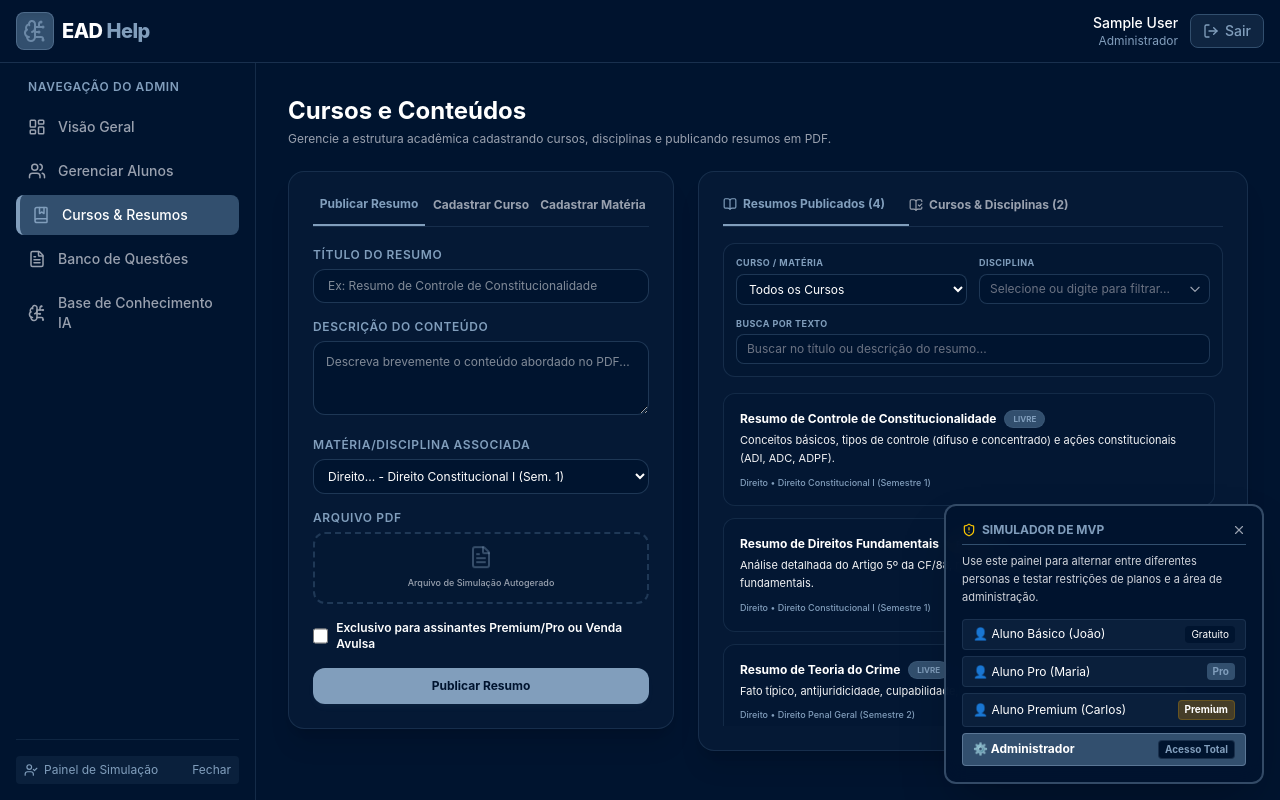
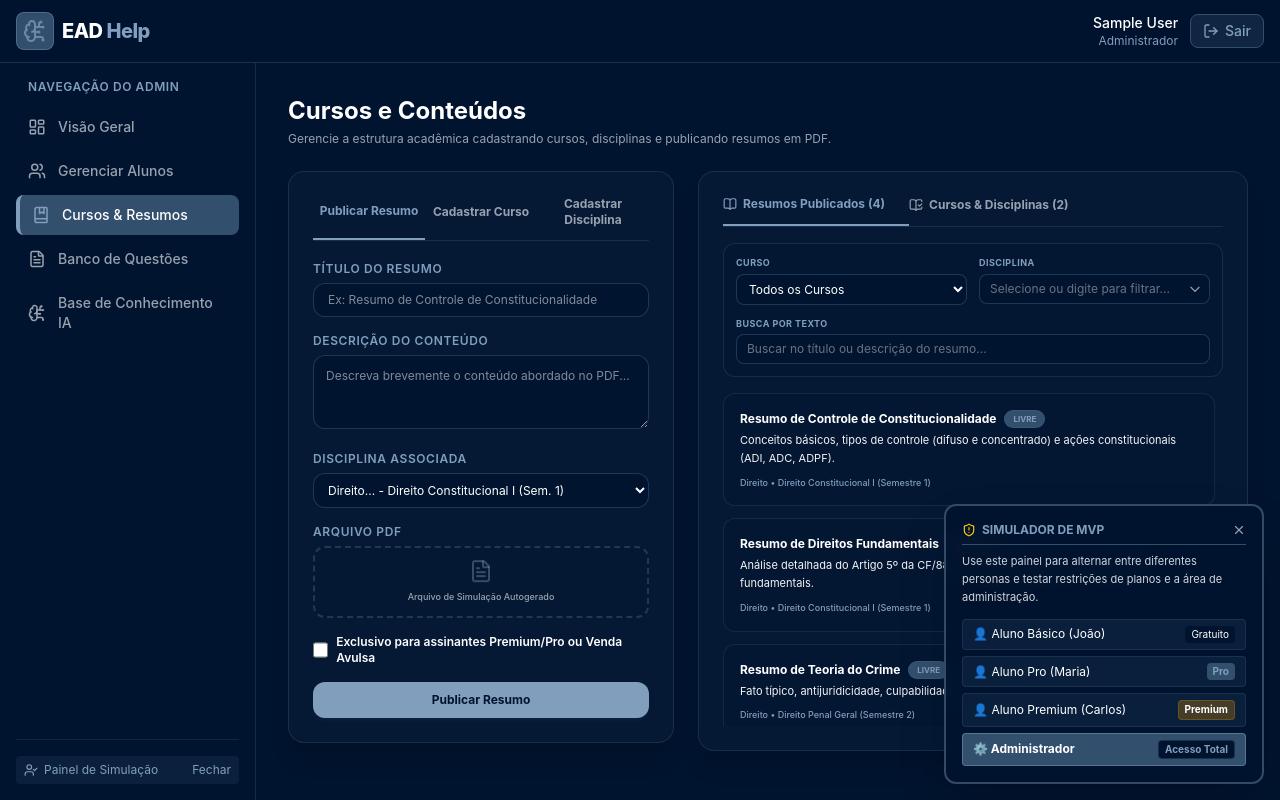
Before and after one commit to arporj/ead-help, a React (Vite) app: page /admin/content in a window 1280 px wide. Built offline with nearby package versions, Linux system fonts and the light colour scheme; sample sign-in values are in the browser's storage.

Commit message:
docs(globais): unifica nomenclatura de materias para disciplinas no AdminContent e StudentBDQ

```diff
--- a/src/pages/AdminContent.tsx
+++ b/src/pages/AdminContent.tsx
@@ -167,7 +167,7 @@ export const AdminContent: React.FC = () => {
                   : 'text-gray-400 hover:text-white'
               }`}
             >
-              Cadastrar Matéria
+              Cadastrar Disciplina
             </button>
           </div>
 
@@ -211,7 +211,7 @@ export const AdminContent: React.FC = () => {
 
               <div>
                 <label className="block text-xs font-semibold text-brand-light uppercase tracking-wider mb-1.5">
-                  Matéria/Disciplina Associada
+                  Disciplina Associada
                 </label>
                 <select
                   value={subjectId}
@@ -282,7 +282,7 @@ export const AdminContent: React.FC = () => {
               </div>
 
               <div className="bg-brand-dark/30 border border-brand-medium/55 p-3 rounded-xl text-[10px] text-gray-400 leading-relaxed">
-                Os cursos servem como a categoria principal na qual as disciplinas/matérias serão vinculadas.
+                Os cursos servem como a categoria principal na qual as disciplinas serão vinculadas.
               </div>
 
               <button
@@ -389,10 +389,10 @@ export const AdminContent: React.FC = () => {
             <div className="flex-1 flex flex-col min-h-0">
               {/* Filter Bar */}
               <div className="space-y-3 mb-4 bg-brand-dark/25 p-3 rounded-xl border border-brand-medium/40 shrink-0">
-                {/* Primeira Linha: Curso/Matéria e Disciplina */}
+                {/* Primeira Linha: Curso e Disciplina */}
                 <div className="grid grid-cols-1 sm:grid-cols-2 gap-3">
                   <div>
-                    <label className="block text-[9px] font-bold text-brand-light uppercase tracking-wider mb-1">Curso / Matéria</label>
+                    <label className="block text-[9px] font-bold text-brand-light uppercase tracking-wider mb-1">Curso</label>
                     <select
                       value={filterCourseId}
                       onChange={(e) => {
@@ -517,7 +517,7 @@ export const AdminContent: React.FC = () => {
                           </div>
                           <p className="text-[11px] text-gray-455 line-clamp-2 leading-relaxed">{sum.description}</p>
                           <div className="text-[9px] text-brand-light font-medium pt-1">
-                            {course?.name || 'Curso Não Identificado'} &bull; {subject?.name || 'Matéria Deletada'} {subject ? `(Semestre ${subject.semester})` : ''}
+                            {course?.name || 'Curso Não Identificado'} &bull; {subject?.name || 'Disciplina Deletada'} {subject ? `(Semestre ${subject.semester})` : ''}
                           </div>
                         </div>
                       </div>
--- a/src/pages/StudentBDQ.tsx
+++ b/src/pages/StudentBDQ.tsx
@@ -116,7 +116,7 @@ export const StudentBDQ: React.FC = () => {
       <div className="space-y-4 print:space-y-6 print:text-black">
         {allowedQuestions.length === 0 ? (
           <div className="text-center py-12 text-gray-500 text-xs print:hidden">
-            Nenhuma questão disponível para esta matéria com o seu plano de acesso.
+            Nenhuma questão disponível para esta disciplina com o seu plano de acesso.
           </div>
         ) : (
           allowedQuestions.map((q, idx) => {
@@ -143,7 +143,7 @@ export const StudentBDQ: React.FC = () => {
                     )}
                   </div>
                   <span className="hidden print:inline text-gray-500 text-[10px]">
-                    Matéria: {subject?.name}
+                    Disciplina: {subject?.name}
                   </span>
                 </div>
 
```
